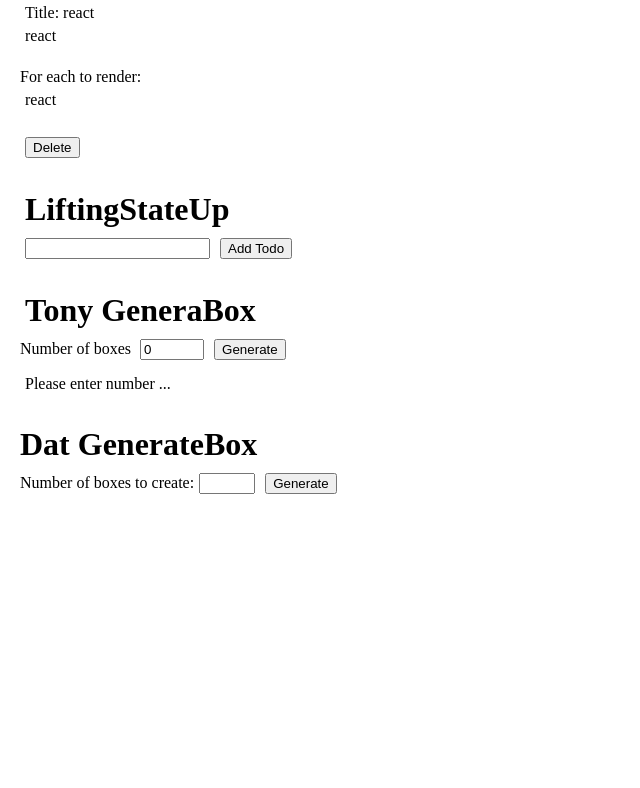
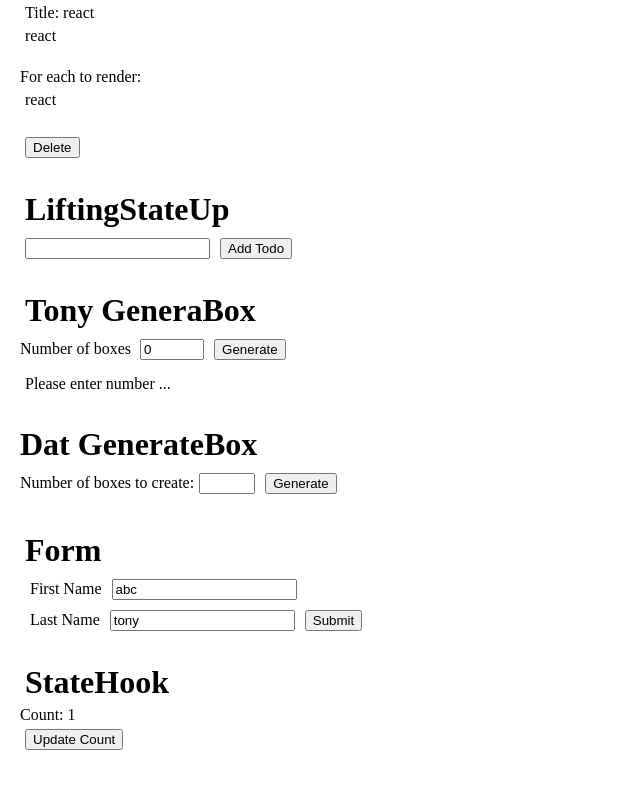
Before and after one commit to quangle36/react-ultimate-course, a React (Vite) app: page / in a window 1280 px wide. Shown: the part 836-1624 px from the top of the page, without its empty margins (0-640 px from the left). Before the commit the page ends 1499 px from the top, so only its background shows below. Built offline with nearby package versions, Linux system fonts and the light colour scheme.

Commit message:
state hook

```diff
--- a/src/App.tsx
+++ b/src/App.tsx
@@ -7,6 +7,8 @@ import ListKey from './ListKey';
 import LiftingStateUp from './LiftingStateUp';
 import TonyColorBox from './sample-app/QuangColorBox/TonyColorBox';
 import DatColorBox from './sample-app/Dat/DatGenerateBox';
+import Form from './Form';
+import StateHook from './StateHook';
 
 function App() {
   return (
@@ -34,6 +36,12 @@ function App() {
       <br />
       <DatColorBox />
 
+      <br />
+      <Form />
+
+      <br />
+      <StateHook />
+
 
       <br />
       <br />
--- /dev/null
+++ b/src/Form.tsx
@@ -0,0 +1,54 @@
+import React from 'react'
+import Button from './components/Button'
+
+/*
+uncontroller form / uncontroller input / uncontroller component
+- Uncontrolled inputs are like traditional HTML form input field.
+- You can then get their value using a ref.
+- The input value is not being managed by React.
+- Don’t cause re-render component.
+
+controller form / controller input / controller component
+*/
+
+function Form() {
+  const firstNameRef = React.useRef<HTMLInputElement>(null);
+  const [lastName, setLastName] = React.useState('tony');
+
+
+  function handleSubmit(e: React.FormEvent<HTMLFormElement>) {
+    e.preventDefault();
+    // const first_name = document.getElementById('firstName');
+    console.log('handleSubmit', {
+      firstName: firstNameRef?.current?.value,
+      lastName
+    })
+  }
+
+  function onChangeLastName(e: React.ChangeEvent<HTMLInputElement>) {
+    setLastName(e.target.value)
+  }
+
+  return (
+    <div>
+      <h1>Form</h1>
+
+      <form onSubmit={handleSubmit}>
+        <label>First Name</label>
+        <input id="firstName" defaultValue="abc" type="text" ref={firstNameRef} />
+        <br />
+        <label>Last Name</label>
+        <input type="text" value={lastName} onChange={onChangeLastName} />
+
+        <Button
+          type="submit"
+          buttonText="Submit"
+        />
+      </form>
+
+
+    </div>
+  )
+}
+
+export default Form
--- /dev/null
+++ b/src/StateHook.tsx
@@ -0,0 +1,56 @@
+import React from 'react'
+import Button from './components/Button';
+
+/*
+- first render -> render with initial state value
+- next render (re-render) -> re-render with new state
+- unmounted
+
+closure function
+function outerFunction() {
+  var i = 0;
+  function innerFunction() {
+    i = i + 1;
+    return i + 10
+  }
+}
+*/
+
+function initializeState() {
+  console.log('initializeState')
+  return 1
+}
+
+function StateHook() {
+  const [count, setCount] = React.useState(initializeState); // 0
+
+  function updateCount() {
+    setCount(count + 1); // 0 + 1
+    setCount(count + 1); // 0 + 1
+    setCount(count + 1); // 0 + 1
+    // setCount(prevState => {
+    //   return prevState + 1
+    // });
+    // setCount(prevState => {
+    //   return prevState + 1
+    // });
+    // setCount(prevState => {
+    //   return prevState + 1
+    // });
+  }
+
+  console.log('StateHook: ', count)
+  return (
+    <div>
+      <h1>StateHook</h1>
+
+      Count: {count} <br />
+      <Button
+        buttonText='Update Count'
+        onClick={updateCount}
+      />
+    </div>
+  )
+}
+
+export default StateHook
--- a/src/components/Button.tsx
+++ b/src/components/Button.tsx
@@ -17,10 +17,10 @@ interface ButtonProps {
 <Button className="tony">dad</Button>
 */
 
-function Button({ buttonText = 'Default Button', type="button", variant = 'primary', className, ...restProps }: ButtonProps) {
+function Button({ buttonText = 'Default Button', type = "button", variant = 'primary', className, ...restProps }: ButtonProps) {
   return (
     <button
-      // type={type}
+      type={type}
       // className={className}
       // onClick={onClick}
       className={clsx(
```
Also changed, not shown: public/javascript.html (+36 -0 lines).
